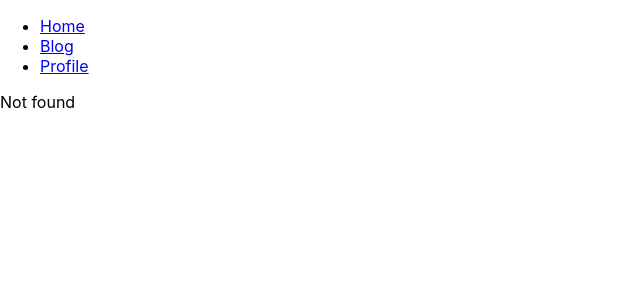
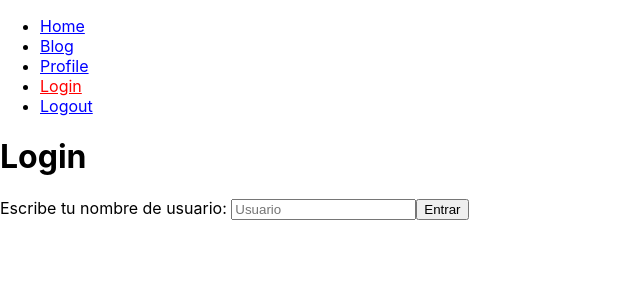
Before and after one commit to Erik-Aviles/react-router, a React (Create React App) app: page /#/login in a window 1280 px wide. Before the commit this address had no page. Shown: the top 300 px of the page, without its empty margins (0-640 px from the left). Built offline with nearby package versions, Linux system fonts and the light colour scheme.

Commit message:
useAuth (Login y logout)

```diff
--- a/src/App.js
+++ b/src/App.js
@@ -1,23 +1,31 @@
 import { HashRouter, Routes, Route } from 'react-router-dom';
 import { Menu } from './components/Menu';
+import { AuthProvider } from './components/auth';
 import { HomePage }from './components/HomePage'
 import { BlogPage } from './components/BlogPage/Bloc';
 import { ProfilePage } from './components/ProfilePage';
 import { BlogPost } from './components/BlogPost';
+import { LoginPage } from './components/LoginPage';
+import { LogoutPage } from './components/LogoutPage';
+
 
 function App() {
   return (
     <>
       <HashRouter>
+        <AuthProvider>
           <Menu />
           <Routes>
             <Route path="/" element={<HomePage /> } />
             <Route path="/blog" element={<BlogPage /> }>
               <Route path=":slug" element={<BlogPost /> }/>
             </Route>
+            <Route path="/login" element={<LoginPage /> }/>
+            <Route path="/logout" element={<LogoutPage /> }/>
             <Route path="/profile" element={<ProfilePage /> }/>
             <Route path="*" element={<p>Not found</p> }/>
           </Routes>
+        </AuthProvider>
       </HashRouter>
     </>
   );
--- /dev/null
+++ b/src/components/LoginPage/index.js
@@ -0,0 +1,30 @@
+import React, { useState } from 'react'
+import { useAuth } from '../auth';
+
+const LoginPage = () => {
+const auth = useAuth();
+  const [ userName, setUserName ] = useState('');
+
+  const onhandleChange = (event) => {
+    setUserName(event.target.value);
+    console.log(userName)
+  }
+  const login = (e) => {
+    e.preventDefault();
+    auth.login({userName});
+  }
+
+  return (
+    <>
+     <h1> Login</h1>
+
+     <form onSubmit={login}>
+      <label>Escribe tu nombre de usuario: </label>
+      <input onChange={onhandleChange} placeholder='Usuario' value={userName}/>
+      <button type='submit'>Entrar</button>
+      </form>
+    </>
+  )
+}
+
+export { LoginPage };
--- /dev/null
+++ b/src/components/LogoutPage/index.js
@@ -0,0 +1,26 @@
+import React from 'react'
+import { useAuth } from '../auth';
+
+const LogoutPage = () => {
+
+  const auth = useAuth();
+
+  const onLogout = (e) =>{
+    e.preventDefault();
+    auth.logout()
+    console.log('Logout')
+  }
+
+  return (
+    <>
+      <h1> Logout</h1>
+
+      <form onSubmit={onLogout}>
+        <label>Quieres salir? </label>
+        <button type='submit'>Salir</button>
+        </form>
+    </>
+  );
+}
+
+export { LogoutPage };
--- a/src/components/Menu/index.js
+++ b/src/components/Menu/index.js
@@ -8,9 +8,9 @@ const Menu = () => {
         {routes.map(route => (
           <li key={route.to}>
             <NavLink
-
+              end
               style={({ isActive }) => ({
-                color: isActive ? "red" : "blue",
+                color: isActive ? 'red' : 'blue'
               })}
               to={route.to}
               >
@@ -35,6 +35,14 @@ routes.push({
 routes.push({
   to: '/profile',
   text: 'Profile',
+});
+routes.push({
+  to: '/login',
+  text: 'Login',
+});
+routes.push({
+  to: '/logout',
+  text: 'Logout',
 });
 
 export { Menu };
--- a/src/components/ProfilePage/index.js
+++ b/src/components/ProfilePage/index.js
@@ -1,9 +1,13 @@
 import React from 'react';
+import { useAuth } from '../auth';
 
 const ProfilePage = () => {
+
+  const auth = useAuth();
   return (
     <div>
-       <h1>Profile Page</h1>
+       <h1>Perfil</h1>
+       <p>Welcome, {auth.user.userName}</p>
     </div>
   )
 }
--- /dev/null
+++ b/src/components/auth/index.js
@@ -0,0 +1,30 @@
+import React, { createContext, useContext, useState } from 'react'
+import { useNavigate } from 'react-router-dom';
+const AuthContext = createContext();
+
+const AuthProvider = ({children}) => {
+  const navegate = useNavigate();
+  const [user, setUser] = useState(null);
+
+  const login = ({userName}) => {
+    setUser({userName});
+    navegate('/profile')
+  }
+  const logout = () => {
+
+    navegate('/login')
+  }
+    const auth = {user, login, logout};
+  return (
+    <AuthContext.Provider value={auth}>
+      {children}
+    </AuthContext.Provider>
+  );
+}
+const useAuth = (children) => {
+  const auth = useContext(AuthContext);
+  console.log(auth)
+  return auth;
+}
+
+export { AuthProvider , useAuth};
```
Lines whose indentation alone changed are shown as unchanged.
